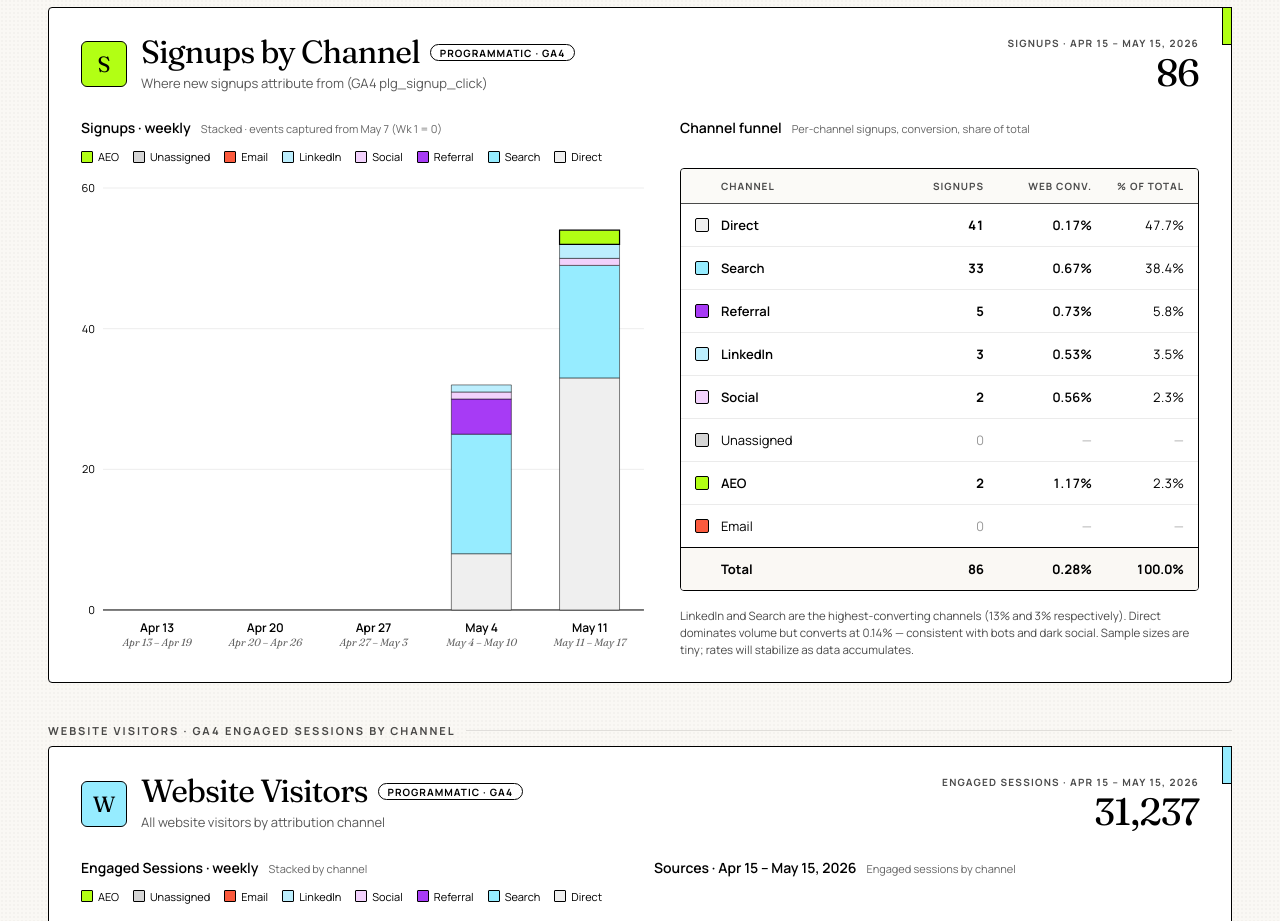
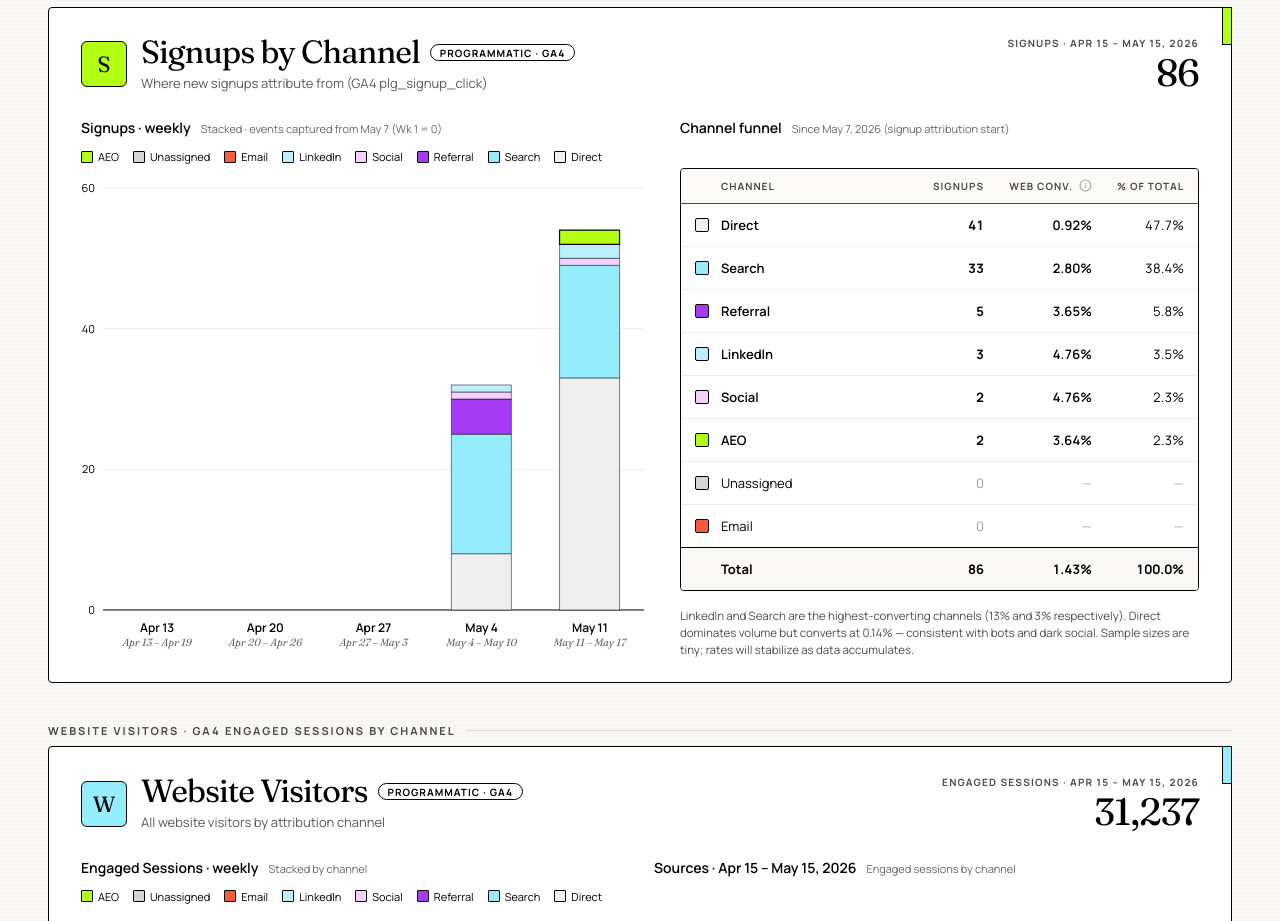
Before and after one commit to UncleAchoo/growth-dashboard, a React (Vite) app: page / in a window 1280 px wide. Shown: the part 1605-2526 px from the top of the page. Built offline with nearby package versions, Linux system fonts and the light colour scheme.

Commit message:
channel funnel updates

```diff
--- a/mutiny_growth_dashboard.jsx
+++ b/mutiny_growth_dashboard.jsx
@@ -1,4 +1,4 @@
-import React, { useState } from 'react';
+import React, { useState, useRef } from 'react';
 import {
   PieChart, Pie, Cell, ResponsiveContainer,
   LineChart, Line, XAxis, YAxis, CartesianGrid, Tooltip,
@@ -501,14 +501,39 @@ function computeWeeklyData() {
   }));
 }
 
-// Compute Sessions → Signups channel table for the window.
+// plg_signup_click events were first reliably captured on 2026-05-07 — before
+// that, GA4's File 2 has no per-channel signup data, only the overall daily
+// totals from Amplitude. So the channel-funnel table (Web Conv = signups ÷
+// website visitors per channel) must use the same start date on BOTH numerator
+// and denominator, otherwise the ratio is meaningless.
+const ATTRIBUTION_START_YYYYMMDD = '20260507';
+const ATTRIBUTION_START_LABEL    = 'May 7, 2026';
+
+// Compute Sessions → Signups channel table for the conversion window
+// (2026-05-07 → end of Last 30 Days). Aggregates raw GA4 rows directly so we
+// can slice mid-week without re-bucketing the weekly summary.
 function computeChannelTable() {
   const channels = ['Direct','Search','Referral','LinkedIn','Social','Unassigned','AEO','Email'];
-  return channels.map((ch) => {
-    const engagedSessions = SIGNUPS_BY_CHANNEL_WEEKLY.reduce((s, w) => s + (w.sessions[ch] || 0), 0);
-    const signups = SIGNUPS_BY_CHANNEL_WEEKLY.reduce((s, w) => s + (w.signups[ch] || 0), 0);
-    return { channel: ch, engagedSessions, signups };
-  });
+  const sessions = Object.fromEntries(channels.map((c) => [c, 0]));
+  const signups  = Object.fromEntries(channels.map((c) => [c, 0]));
+  const inAttribWindow = (d) =>
+    d >= ATTRIBUTION_START_YYYYMMDD && d <= LIVE_END_YYYYMMDD;
+
+  for (const r of dataJson.ga4.file2) {
+    if (!inAttribWindow(r.date)) continue;
+    const b = bucketRowFromGA(r);
+    if (b in signups) signups[b] += (r.eventCount || 0);
+  }
+  for (const r of dataJson.ga4.file3) {
+    if (!inAttribWindow(r.date)) continue;
+    const b = bucketRowFromGA(r);
+    if (b in sessions) sessions[b] += (r.engagedSessions || 0);
+  }
+  return channels.map((ch) => ({
+    channel: ch,
+    engagedSessions: sessions[ch],
+    signups: signups[ch],
+  }));
 }
 
 // Compute a deep-dive weekly array for one or more channel keys.
@@ -1878,7 +1903,7 @@ export default function MutinyGrowthDashboard() {
             >
               Channel funnel
               <span style={{ fontFamily: FONT_BODY, fontWeight: 400, fontSize: 11, opacity: 0.6 }}>
-                Per-channel signups, conversion, share of total
+                Since {ATTRIBUTION_START_LABEL} (signup attribution start)
               </span>
             </div>
           </div>
@@ -1916,12 +1941,25 @@ export default function MutinyGrowthDashboard() {
                 <div></div>
                 <div>Channel</div>
                 <div style={{ textAlign: 'right' }}>Signups</div>
-                <div style={{ textAlign: 'right' }}>Web Conv.</div>
+                <div
+                  style={{
+                    display: 'flex',
+                    alignItems: 'center',
+                    justifyContent: 'flex-end',
+                    gap: 0,
+                  }}
+                >
+                  Web Conv.
+                  <InfoTooltip width={240}>
+                    <strong>Signups ÷ Website Visitors</strong>, per channel. Calculated from {ATTRIBUTION_START_LABEL} onward — when per-channel signup attribution began.
+                  </InfoTooltip>
+                </div>
                 <div style={{ textAlign: 'right' }}>% of total</div>
               </div>
 
-              {/* Rows */}
-              {channelTable.map((row, i) => {
+              {/* Rows — sorted by signup volume desc (= % of total desc since
+                  they share the same denominator). */}
+              {[...channelTable].sort((a, b) => b.signups - a.signups).map((row, i) => {
                 const rate = row.engagedSessions > 0
                   ? (row.signups / row.engagedSessions) * 100
                   : 0;
@@ -1970,7 +2008,7 @@ export default function MutinyGrowthDashboard() {
                         fontVariantNumeric: 'tabular-nums',
                         fontWeight: isHighlight ? 600 : 400,
                         opacity: rate === 0 ? 0.35 : 1,
-                        color: rate >= 3 ? C.purple : C.black,
+                        color: C.black,
                       }}
                     >
                       {rate === 0 ? '—' : rate.toFixed(2) + '%'}
@@ -3019,19 +3057,39 @@ function ProgrammaticTag() {
 // InfoTooltip — small "i" icon that reveals contextual info on hover. Used to
 // hide methodology / explanation text that would otherwise clutter section
 // headings, while keeping the info one hover away.
-function InfoTooltip({ children, width = 320 }) {
+function InfoTooltip({ children, width = 320, align }) {
   const [open, setOpen] = useState(false);
+  const [autoAlign, setAutoAlign] = useState('left');
+  const iconRef = useRef(null);
+
+  // Resolve final alignment: explicit prop wins, else auto-detect based on
+  // viewport. If tooltip extending right would clip past viewport, anchor
+  // from the right edge instead (so it extends leftward).
+  const effectiveAlign = align || autoAlign;
+  const horizontalAnchor = effectiveAlign === 'right' ? { right: 0 } : { left: 0 };
+
+  const handleEnter = () => {
+    if (!align && iconRef.current) {
+      const rect = iconRef.current.getBoundingClientRect();
+      const vw = window.innerWidth || document.documentElement.clientWidth;
+      // 16px buffer for body margins / scrollbars
+      setAutoAlign(rect.left + width + 16 > vw ? 'right' : 'left');
+    }
+    setOpen(true);
+  };
+
   return (
     <span
+      ref={iconRef}
       style={{
         position: 'relative',
         display: 'inline-flex',
         alignItems: 'center',
         marginLeft: 6,
       }}
-      onMouseEnter={() => setOpen(true)}
+      onMouseEnter={handleEnter}
       onMouseLeave={() => setOpen(false)}
-      onFocus={() => setOpen(true)}
+      onFocus={handleEnter}
       onBlur={() => setOpen(false)}
       tabIndex={0}
     >
@@ -3049,7 +3107,7 @@ function InfoTooltip({ children, width = 320 }) {
           style={{
             position: 'absolute',
             top: '100%',
-            left: 0,
+            ...horizontalAnchor,
             marginTop: 6,
             zIndex: 50,
             background: C.white,
```
